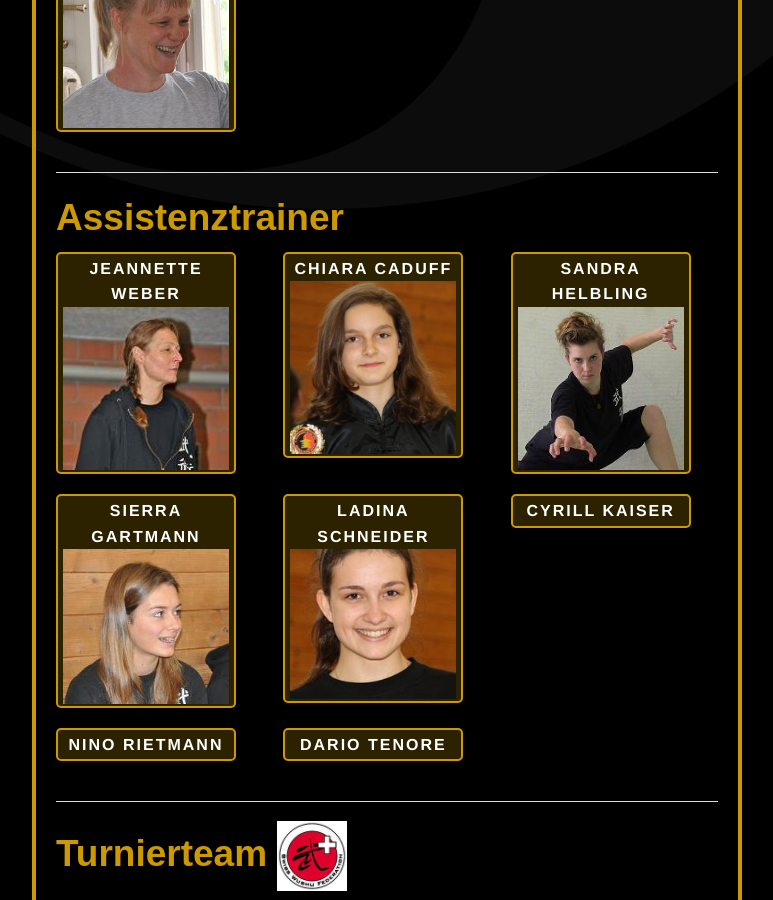
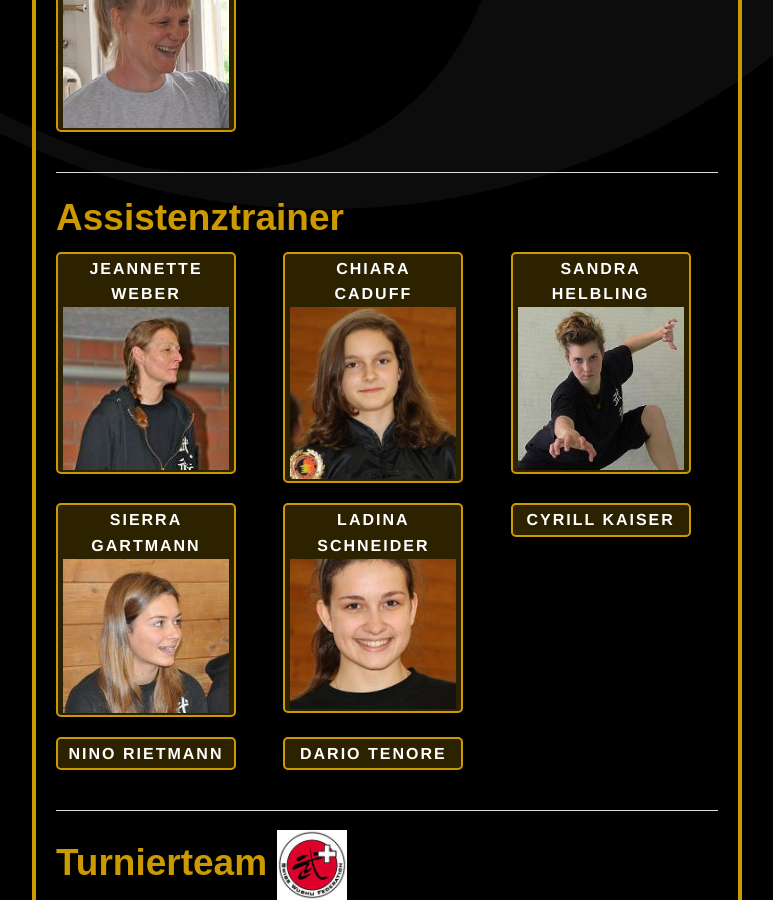
Before and after one commit to wu-shu/wu-shu.github.io, a Jekyll site: the page built from lehrer-turnierteam/index.md, in a window 1280 px wide and 900 px high, scrolled down 774 px. Shown: the whole window, without its empty margins (383-1156 px from the left). Built offline with Jekyll 4.4.1, drawn with Linux system fonts in a browser that asks for light colours; some web fonts are replaced; Markdown is read by kramdown in place of the engine named in the settings; comment, search, counter and statistics services are not loaded.

Commit message:
chiara enter

```diff
--- a/lehrer-turnierteam/index.md
+++ b/lehrer-turnierteam/index.md
@@ -17,7 +17,7 @@
 
 <ul class="small-block-grid-1 medium-block-grid-2 large-block-grid-3">
 <li><a href="/lehrer-turnierteam/jeannette-weber/" class="button-contact-place" title="Jeannette Weber">Jeannette Weber<img src="/images/jeannette-weber.jpg" width="320" height="240" alt="Jeannette Weber"></a></li>
-<li><a href="/lehrer-turnierteam/chiara-caduff/" class="button-contact-place" title="Chiara Caduff">Chiara Caduff<img src="/images/chiara-caduff.jpg" width="320" height="240" alt="Chiara Caduff"></a></li>
+<li><a href="/lehrer-turnierteam/chiara-caduff/" class="button-contact-place" title="Chiara Caduff">Chiara<br>Caduff<img src="/images/chiara-caduff.jpg" width="320" height="240" alt="Chiara Caduff"></a></li>
 <li><a href="/lehrer-turnierteam/sandra-helbling/" class="button-contact-place" title="Sandra Helbling">Sandra Helbling<img src="/images/sandra-helbling.jpg" width="320" height="240" alt="Sandra Helbling"></a></li>
 <li><a href="/lehrer-turnierteam/sierra-gartmann/" class="button-contact-place" title="Sierra Gartmann">Sierra Gartmann<img src="/images/sierra-gartmann.jpg" width="320" height="240" alt="Sierra Gartmann"></a></li>
 <li><a href="/lehrer-turnierteam/ladina-schneider" class="button-contact-place" title="Ladina Schneider">Ladina Schneider<img src="/images/ladina-schneider.jpg" width="320" height="240" alt="Ladina Schneider"></a></li>
```
